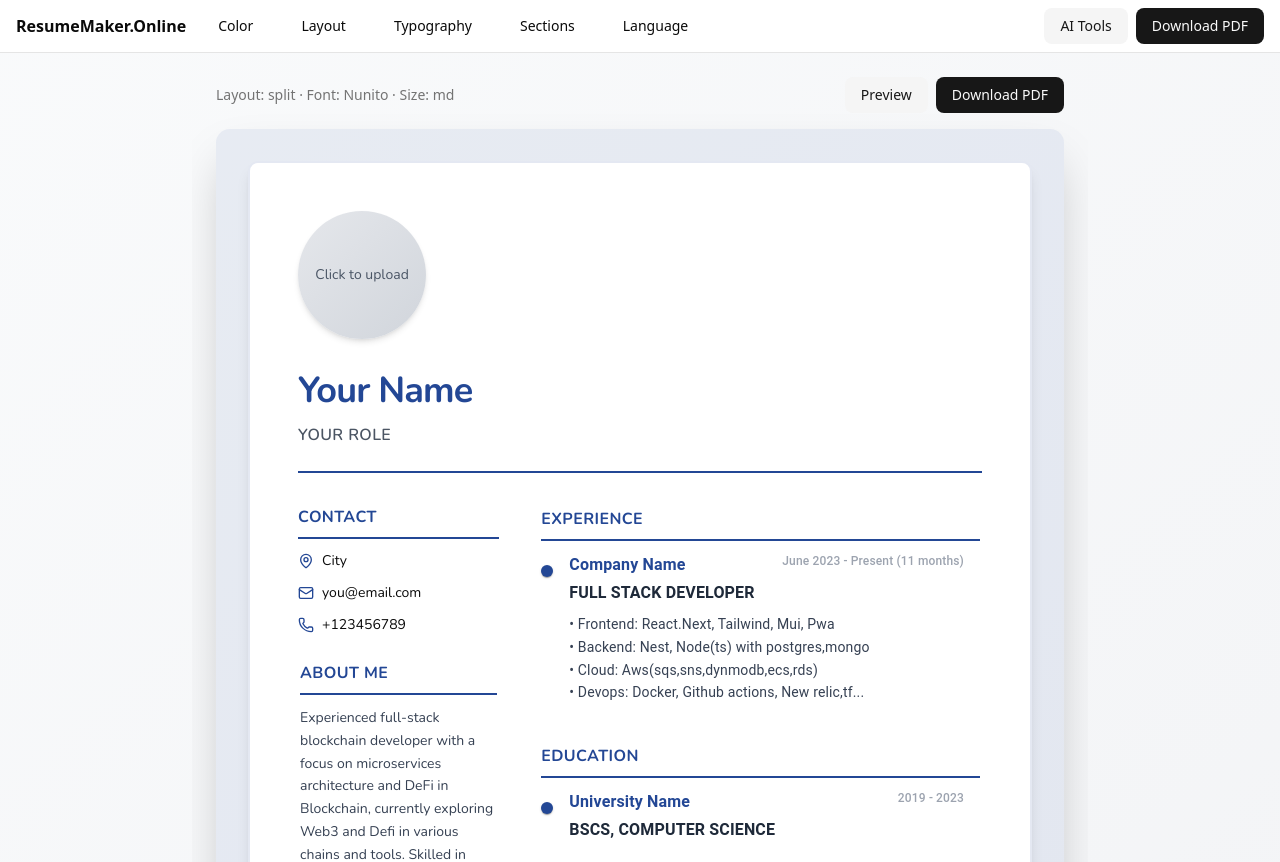
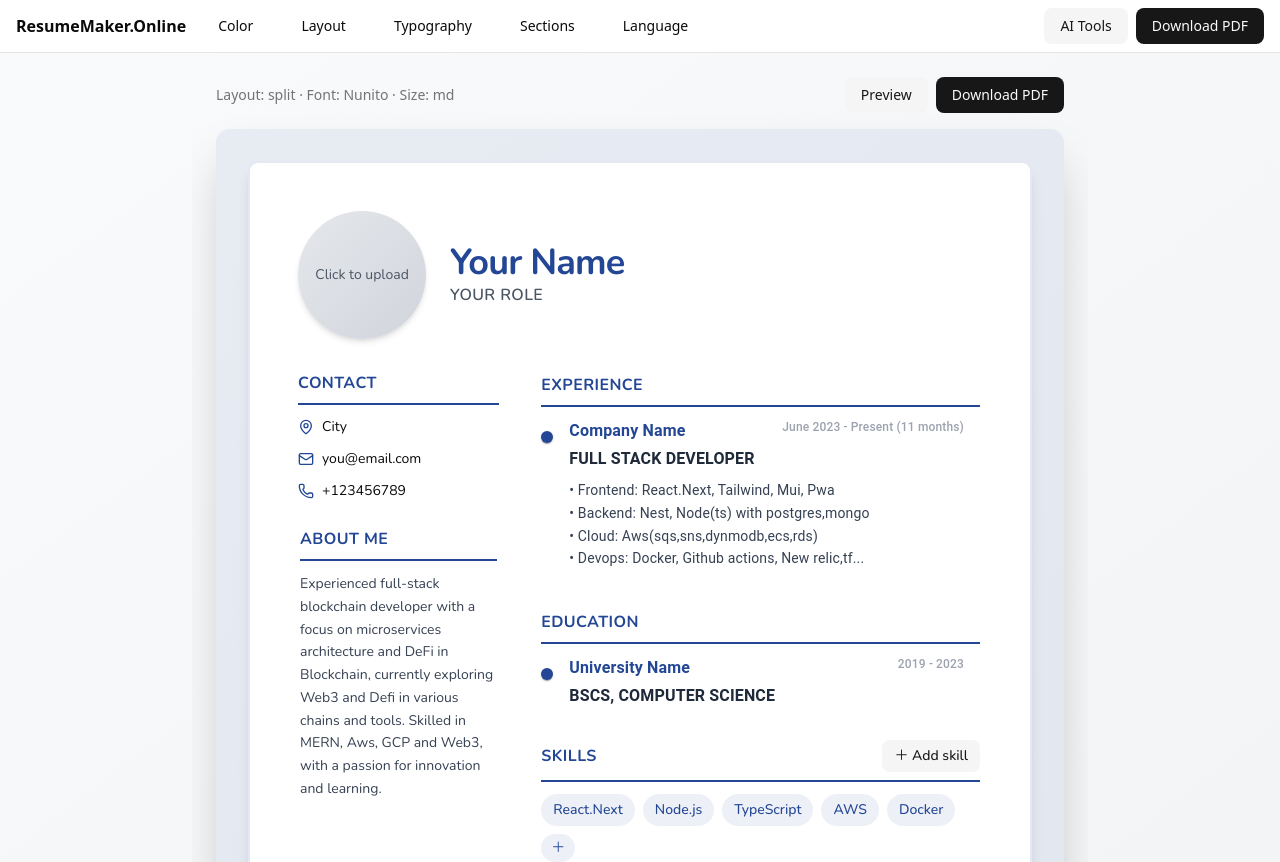
Before and after one commit to awaisshah228/resume-maker-new, a Next.js app: page /editor in a window 1280 px wide. Shown: the top 862 px of the page. Built offline with nearby package versions, Linux system fonts and the light colour scheme.

Commit message:
add name next

```diff
--- a/src/app/editor/page.tsx
+++ b/src/app/editor/page.tsx
@@ -92,6 +92,7 @@ export default function EditorPage() {
   const [email, setEmail] = useState("you@email.com");
   const [phone, setPhone] = useState("+123456789");
   const [customLinks, setCustomLinks] = useState<{ id: string; label: string; url: string; icon: string }[]>([]);
+  const [nameNextToPhoto, setNameNextToPhoto] = useState(true);
 
   // Helper function to convert hex to rgba
   const hexToRgba = (hex: string, alpha: number) => {
@@ -681,6 +682,10 @@ export default function EditorPage() {
                   <Switch checked={!!visible[item.k]} onCheckedChange={(v)=>setVisible(s=>({...s,[item.k]:!!v}))} />
                 </div>
               ))}
+              <div className="flex items-center justify-between gap-2 col-span-2">
+                <span className="text-sm">Name next to photo</span>
+                <Switch checked={nameNextToPhoto} onCheckedChange={(v)=> setNameNextToPhoto(!!v)} />
+              </div>
             </div>
             <DropdownMenuSeparator />
             <DropdownMenuLabel>Custom Links</DropdownMenuLabel>
@@ -832,7 +837,56 @@ export default function EditorPage() {
         <div className="rounded-xl p-8 shadow-2xl overflow-visible" style={{ backgroundColor: hexToRgba(theme.color, 0.08) }}>
           <div className="border-2 rounded-lg p-12 bg-white shadow-lg overflow-visible" ref={previewRef} style={{ borderColor: hexToRgba(theme.color, 0.12) }}>
           <div className="grid gap-8 overflow-visible" style={{ fontFamily: `var(--font-${font.toLowerCase().replace(' ', '-')}), ${font}, sans-serif`, fontSize: size==="sm"?"0.9rem":size==="lg"?"1.1rem":"1rem" }}>
-            {visible.picture && showPhoto ? (
+            {nameNextToPhoto && visible.picture && showPhoto ? (
+              <header className="flex items-center gap-6">
+                <div className="relative group">
+                  {photoUrl ? (
+                    <img src={photoUrl} alt="Profile" className="w-32 h-32 rounded-full object-cover shadow-md" />
+                  ) : (
+                    <div className="w-32 h-32 rounded-full bg-linear-to-br from-gray-200 to-gray-300 shadow-md flex items-center justify-center">
+                      <label htmlFor="photo-upload" className="cursor-pointer text-sm text-gray-600 hover:text-gray-800">Click to upload</label>
+                    </div>
+                  )}
+                  <input id="photo-upload" type="file" accept="image/*" onChange={handleImageUpload} className="hidden" />
+                  {photoUrl && (
+                    <label htmlFor="photo-upload" className="absolute inset-0 rounded-full bg-black/50 opacity-0 group-hover:opacity-100 transition-opacity flex items-center justify-center cursor-pointer">
+                      <span className="text-white text-sm">Change</span>
+                    </label>
+                  )}
+                </div>
+                <div className="flex-1">
+                  <h1 contentEditable suppressContentEditableWarning className="text-4xl font-bold outline-none tracking-tight" onBlur={e=> setName((e.target as HTMLElement).innerText)} style={{ color: theme.color }}>{name}</h1>
+                  <p contentEditable suppressContentEditableWarning className="text-base font-semibold outline-none uppercase tracking-wide" style={{ color: '#4b5563' }} onBlur={e=> setRole((e.target as HTMLElement).innerText)}>{role}</p>
+                  {layout !== "split" && (
+                    <div className="text-sm flex flex-wrap gap-5 pt-2" style={{ color: '#6b7280' }}>
+                      {visible.location && (
+                        <span className="inline-flex items-center gap-1.5 outline-none" contentEditable suppressContentEditableWarning onBlur={e=> setLocation((e.target as HTMLElement).innerText)}>
+                          <MapPin size={16} color={theme.color} strokeWidth={2} />{location}
+                        </span>
+                      )}
+                      {visible.email && (
+                        <span className="inline-flex items-center gap-1.5 outline-none" contentEditable suppressContentEditableWarning onBlur={e=> setEmail((e.target as HTMLElement).innerText)}>
+                          <Mail size={16} color={theme.color} strokeWidth={2} />{email}
+                        </span>
+                      )}
+                      {visible.phone && (
+                        <span className="inline-flex items-center gap-1.5 outline-none" contentEditable suppressContentEditableWarning onBlur={e=> setPhone((e.target as HTMLElement).innerText)}>
+                          <Phone size={16} color={theme.color} strokeWidth={2} />{phone}
+                        </span>
+                      )}
+                      {customLinks.map(link => { const IconComponent = getIconComponent(link.icon); return (
+                        <a key={link.id} href={link.url} target="_blank" rel="noopener noreferrer" className="inline-flex items-center gap-1.5 outline-none hover:underline cursor-pointer" contentEditable suppressContentEditableWarning onBlur={(e)=> updateCustomLink(link.id, "label", (e.target as HTMLElement).innerText)}>
+                          <IconComponent size={16} color={theme.color} strokeWidth={2} />{link.label}
+                        </a>
+                      ); })}
+                    </div>
+                  )}
+                </div>
+              </header>
+            ) : null}
+            {!nameNextToPhoto && (
+              <>
+              {visible.picture && showPhoto ? (
               <div className="relative group">
                 {photoUrl ? (
                   <img src={photoUrl} alt="Profile" className="w-32 h-32 rounded-full object-cover shadow-md" />
@@ -915,6 +969,8 @@ export default function EditorPage() {
                 </div>
               )}
             </header>
+              </>
+            )}
             {/* Body sections with layout-aware columns */}
             {layout === "split" ? (
               <div className="grid grid-cols-3 gap-10 overflow-visible">
```
